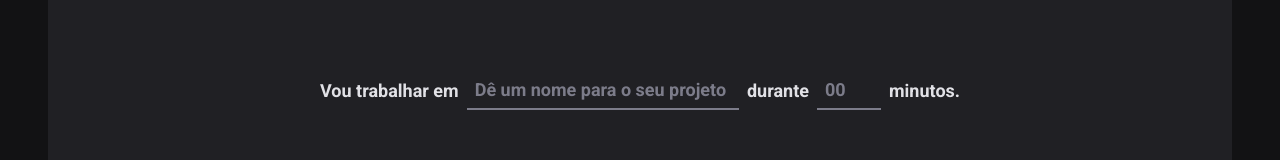
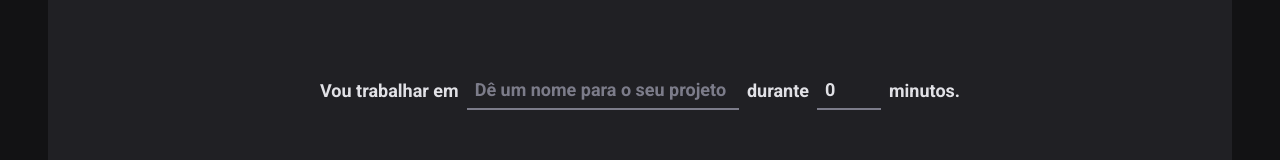
Before and after one commit to VitorFernandes-JS/02-ignite-timer, a React (Vite) app: page / in a window 1280 px wide. Shown: the part 154-314 px from the top of the page. Built offline with nearby package versions, Linux system fonts and the light colour scheme.

Commit message:
fix: changes in validation inputs

```diff
--- a/package.json
+++ b/package.json
@@ -9,6 +9,7 @@
     "preview": "vite preview"
   },
   "dependencies": {
+    "@hookform/resolvers": "^2.9.10",
     "phosphor-react": "^1.4.1",
     "react": "^18.2.0",
     "react-dom": "^18.2.0",
--- a/src/pages/Home/index.tsx
+++ b/src/pages/Home/index.tsx
@@ -1,5 +1,7 @@
 import { Play } from "phosphor-react";
 import { useForm } from "react-hook-form";
+import { zodResolver } from "@hookform/resolvers/zod";
+import * as zod from "zod";
 import {
   CountdownContainer,
   FormContainer,
@@ -10,11 +12,34 @@ import {
   TaskInput,
 } from "./style";
 
+const newCicleFormValidationSchema = zod.object({
+  task: zod
+    .string()
+    .min(3, "A tarefa deve ter no mínimo 3 caracteres!")
+    .max(20, "A tarefa deve ter no máximo 20 caracteres!"),
+  minutesAmount: zod
+    .number()
+    .min(5, "O intervalo precisa ser de no mínimo 5 minutos")
+    .max(60, "O intervalo precisa ser de no máximo 60 minutos"),
+});
+
+interface NewCycleFormData {
+  task: string;
+  minutesAmount: number;
+}
+
 export function Home() {
-  const { register, handleSubmit, watch } = useForm();
+  const { register, handleSubmit, watch, reset } = useForm<NewCycleFormData>({
+    resolver: zodResolver(newCicleFormValidationSchema),
+    defaultValues: {
+      task: "",
+      minutesAmount: 0,
+    },
+  });
 
-  function handleCreateNewCycle(data: any) {
+  function handleCreateNewCycle(data: NewCycleFormData) {
     console.log(data);
+    reset();
   }
 
   const task = watch("task");
@@ -29,7 +54,7 @@ export function Home() {
             id="task"
             list="task-suggestions"
             placeholder="Dê um nome para o seu projeto"
-            {...register("task")}
+            {...register("task", { required: true })}
           />
 
           <datalist id="task-suggestions">
@@ -47,7 +72,10 @@ export function Home() {
             step={5}
             min={5}
             max={60}
-            {...register("minutesAmount", { valueAsNumber: true })}
+            {...register("minutesAmount", {
+              valueAsNumber: true,
+              required: true,
+            })}
           />
 
           <span>minutos.</span>
```
Also changed, not shown: 1 other file (tests, documents, lock files or other folders).
